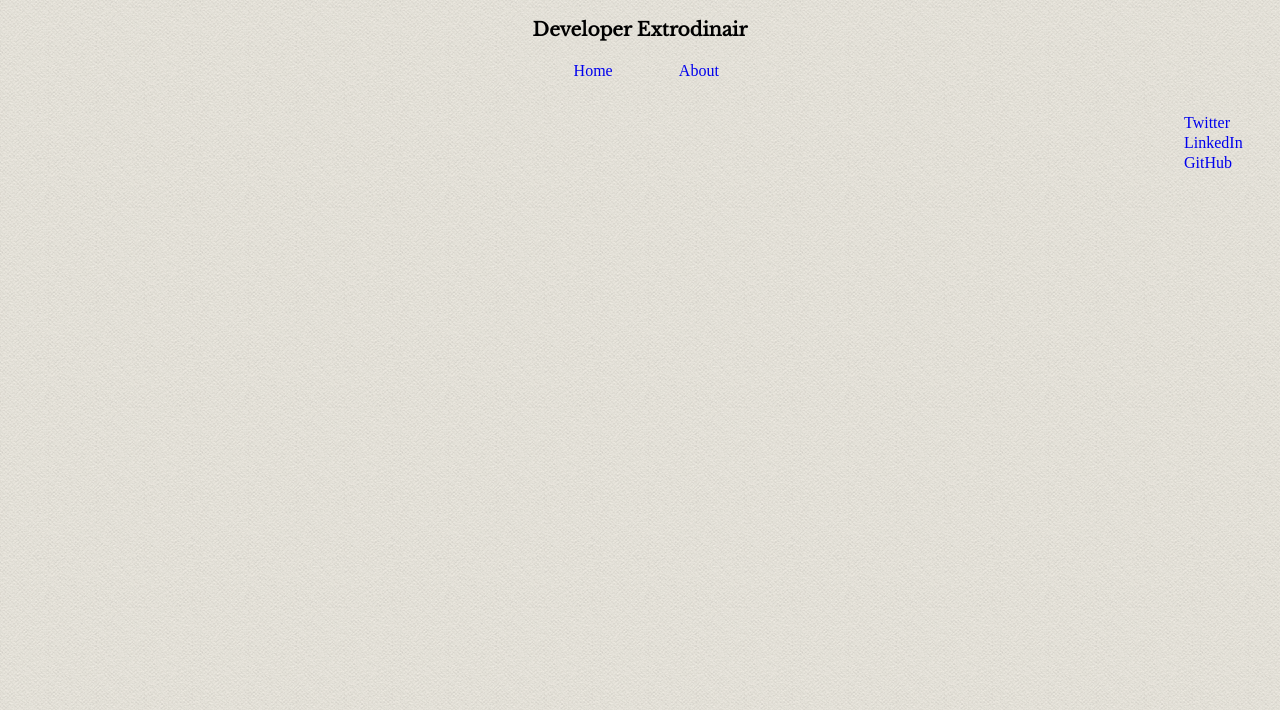
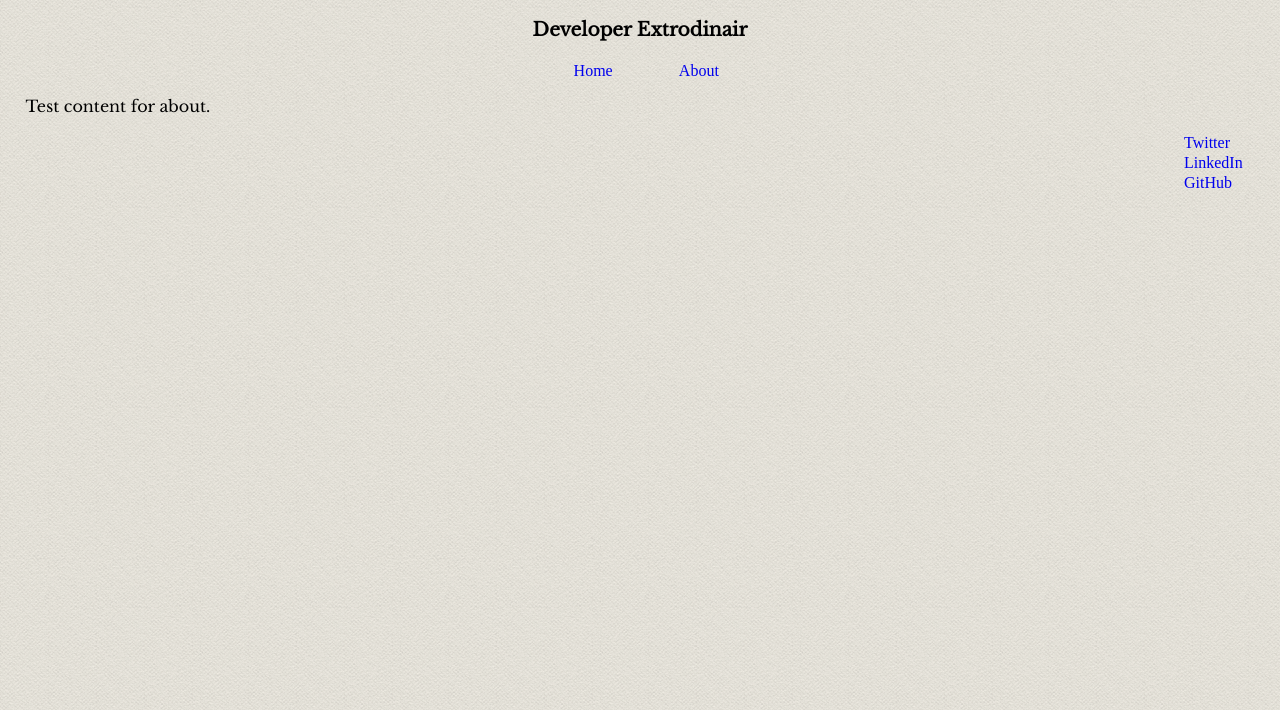
Before and after one commit to sdcaulley/portfolio, a plain HTML site: page index.html in a window 1280 px wide. Both pictures are taken after a click on the item "About". Shown: the part 90-800 px from the top of the page. Drawn offline with nearby package versions, Linux system fonts and the light colour scheme; a web font is replaced by a local one.

Commit message:
added dummy text to about

```diff
--- a/index.html
+++ b/index.html
@@ -44,7 +44,7 @@
           <a href="#" class="read-on">More &rarr;</a>
         </article>
       </section>
-      <section id="about" class="flex-container tab-content"></section>
+      <section id="about" class="flex-container tab-content">Test content for about.</section>
       <aside class="social">
         <ul>
           <li><a href="https://twitter.com/sdcaulley" class="icon-twitter" target="_blank">Twitter</a></li>
```
